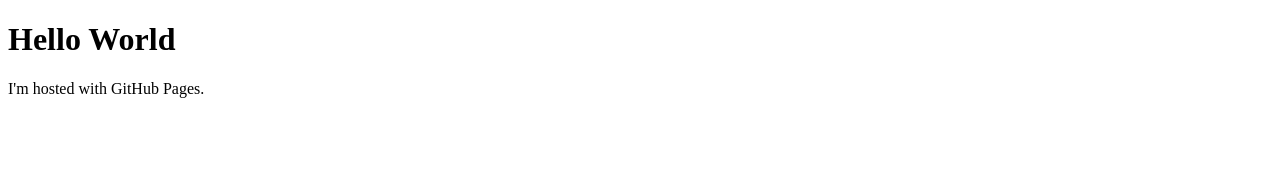
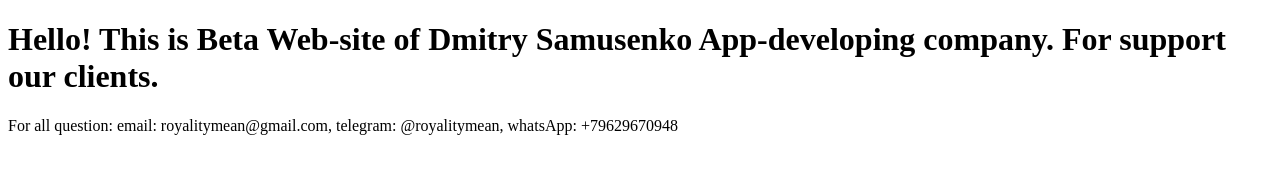
Before and after one commit to DmitrySamusenko/mathematicus.github.io, a plain HTML site: page index.html in a window 1280 px wide. Drawn offline with Linux system fonts and the light colour scheme.

Commit message:
Update index.html

```diff
--- a/index.html
+++ b/index.html
@@ -1,7 +1,7 @@
 <!DOCTYPE html>
 <html>
 <body>
-<h1>Hello World</h1>
-<p>I'm hosted with GitHub Pages.</p>
+<h1>Hello! This is Beta Web-site of Dmitry Samusenko App-developing company. For support our clients.</h1>
+<p>For all question: email: royalitymean@gmail.com, telegram: @royalitymean, whatsApp: +79629670948 </p>
 </body>
 </html>
```
